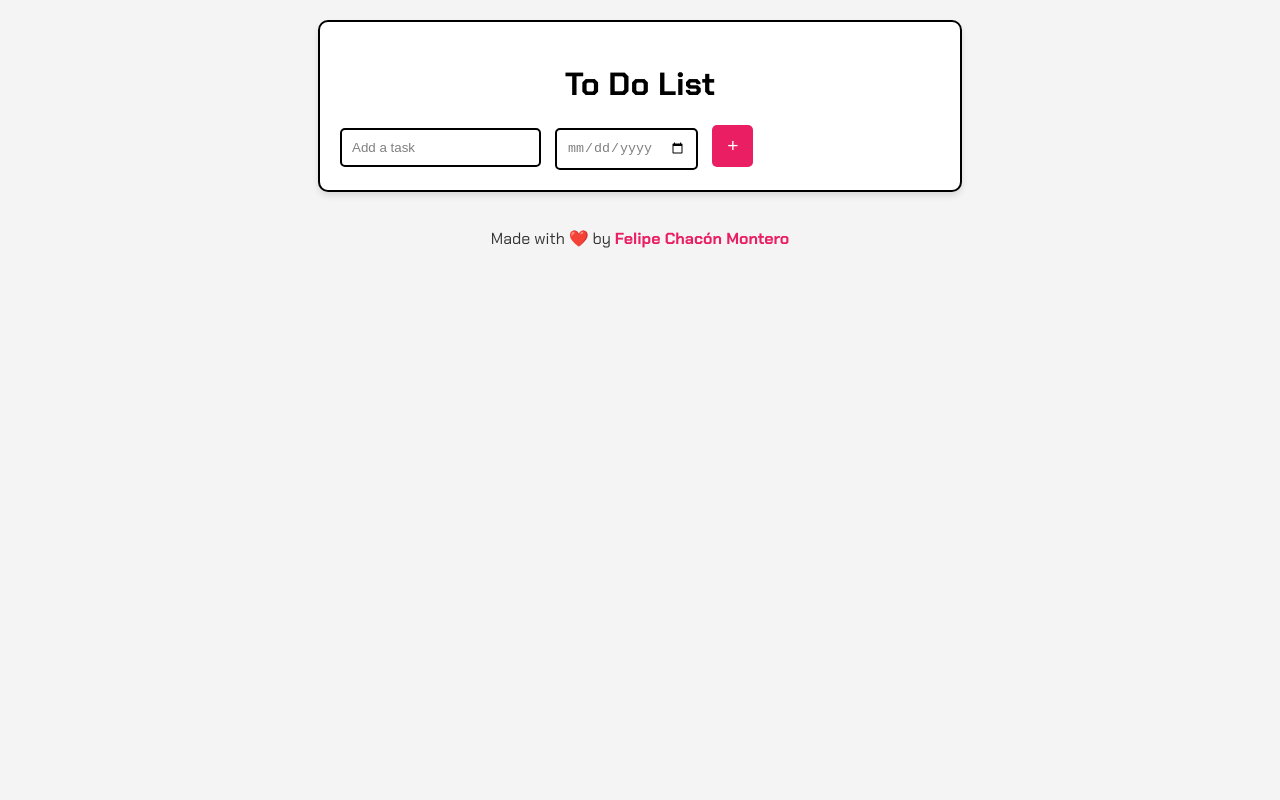
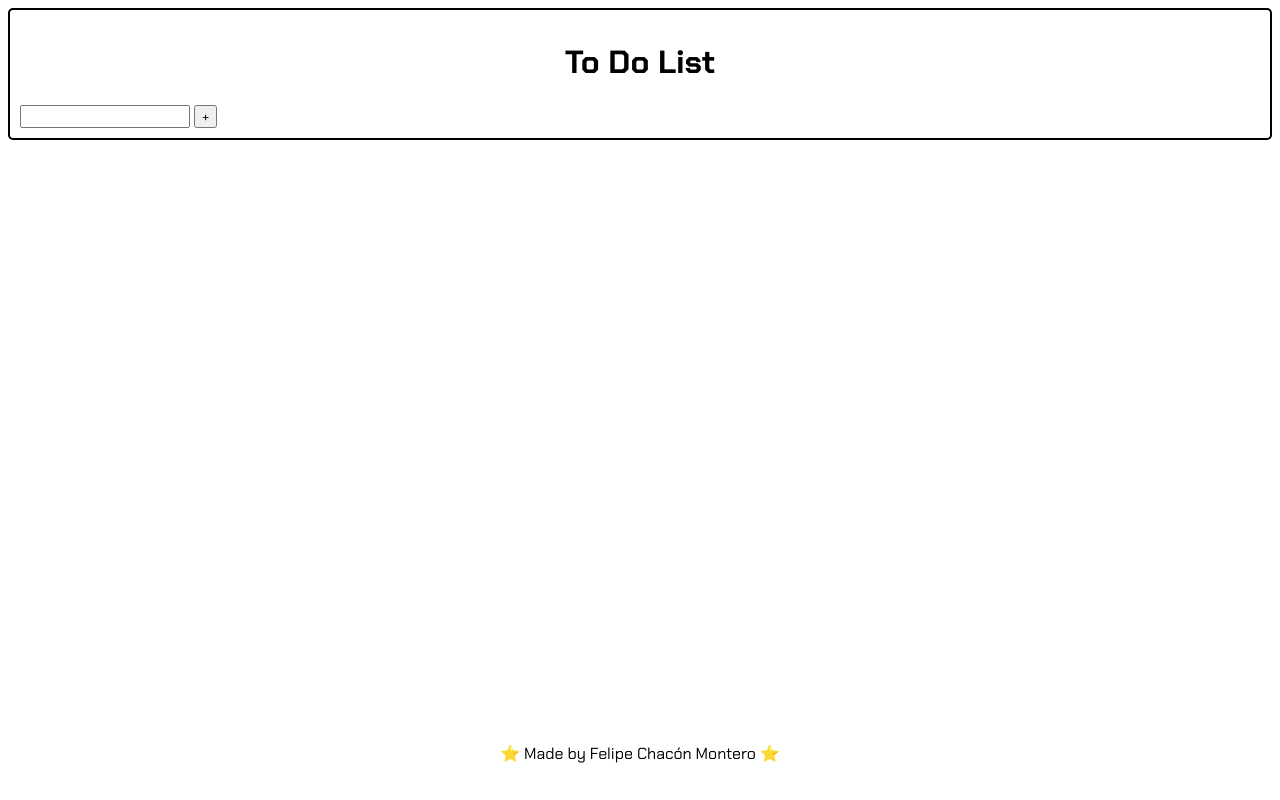
Before and after one commit to PhilippeInCode/To-Do-List, a plain HTML site: page index.html in a window 1280 px wide. Drawn offline with Linux system fonts and the light colour scheme; a web font is replaced by a local one.

Commit message:
Add HTML, CSS and JS website structure archives

```diff
--- a/index.html
+++ b/index.html
@@ -4,7 +4,7 @@
     <meta charset="UTF-8">
     <meta name="viewport" content="width=device-width, initial-scale=1.0">
 
-    <!--Typography font-->
+    <!--Typography Font-->
     <link rel="preconnect" href="https://fonts.googleapis.com">
     <link rel="preconnect" href="https://fonts.gstatic.com" crossorigin>
     <link href="https://fonts.googleapis.com/css2?family=Bebas+Neue&family=Bungee+Spice&family=Chakra+Petch:ital,wght@0,300;0,400;0,500;0,600;0,700;1,300;1,400;1,500;1,600;1,700&display=swap" rel="stylesheet">
@@ -12,22 +12,29 @@
     <!--CSS-->
     <link rel="stylesheet" href="styles.css">
 
+    <!-- Favicon -->
+    <link rel="icon" type="image/png" href="images/philippe.jpg">
+
     <title>To Do List</title>
 </head>
 <body>
-    <!--Main container-->
-    <div class="content-container">
-        <h1>To Do List</h1>
-        <input class="buttonTask" type="text" id="to-do-task" name="to-do-task" value="Add a task">
-        <input class="buttonDate" type="date" id="date-of-task" name="date-of-task">
-        <button type="button" class="add-task-btn">+</button>
+    <div class="main-section">
+    <h1 class="tittle">To Do List</h1>
+    <input type="text" id="task" name="task">
+    <button type="submit" id="add-task">+</button>
+
+
     </div>
 
-    <!--Footer-->
+
+
+
+
     <footer>
-        <div class="author-text">
-            <p>Made with ❤️ by <a href="https://github.com/PhilippeInCode" target="_blank"><b>Felipe Chacón Montero</b></a></p>
+        <div class="author">
+        <p>⭐ Made by Felipe Chacón Montero ⭐</p>
         </div>
     </footer>
+
 </body>
 </html>
--- a/styles.css
+++ b/styles.css
@@ -1,67 +1,51 @@
-body {
-    font-family: 'Chakra Petch', sans-serif;
-    background-color: #f4f4f4;
-    margin: 0;
-    padding: 0;
-    display: flex;
-    flex-direction: column;
-    align-items: center;
-    min-height: 100vh;
+*{
+    font-family: 'Chakra Petch';
 }
 
-.content-container {
+.main-section{
     border: 2px solid black;
-    border-radius: 10px;
-    padding: 20px;
-    width: 90%;
-    max-width: 600px;
-    background-color: #fff;
-    box-shadow: 0 4px 6px rgba(0, 0, 0, 0.1);
-    margin-top: 20px;
+    border-radius: 5px;
+    padding: 10px;
 }
 
-h1 {
+.tittle{
     text-align: center;
-    margin-bottom: 20px;
 }
 
-.buttonTask, .buttonDate {
-    border: 2px solid black;
-    border-radius: 5px;
-    color: rgba(0, 0, 0, 0.5);
-    padding: 10px;
-    margin-right: 10px;
+
+
+
+
+
+
+
+
+
+
+
+
+
+
+
+
+
+
+
+
+
+
+
+
+
+
+
+.author{
+    position: absolute;
+    bottom: 0;
+    left: 0;
+    width: 100%;
+    display: flex;
+    justify-content: center;
+    margin-bottom: 20px;
+    text-align: center;
 }
-
-.buttonDate {
-    margin-left: 0;
-}
-
-.add-task-btn {
-    background-color: #e91e63;
-    color: white;
-    border: none;
-    border-radius: 5px;
-    font-size: 1.2rem;
-    cursor: pointer;
-    padding: 10px 15px;
-}
-
-.add-task-btn:hover {
-    background-color: #c2185b;
-}
-
-footer {
-    margin-top: 20px;
-    text-align: center;
-    color: #333;
-}
-
-.author-text a {
-    color: #e91e63;
-    text-decoration: none;
-}
-
-.author-text a:hover {
-    text-decoration: underline;
-}
```
Also changed, not shown: images/philippe.jpg (added).
